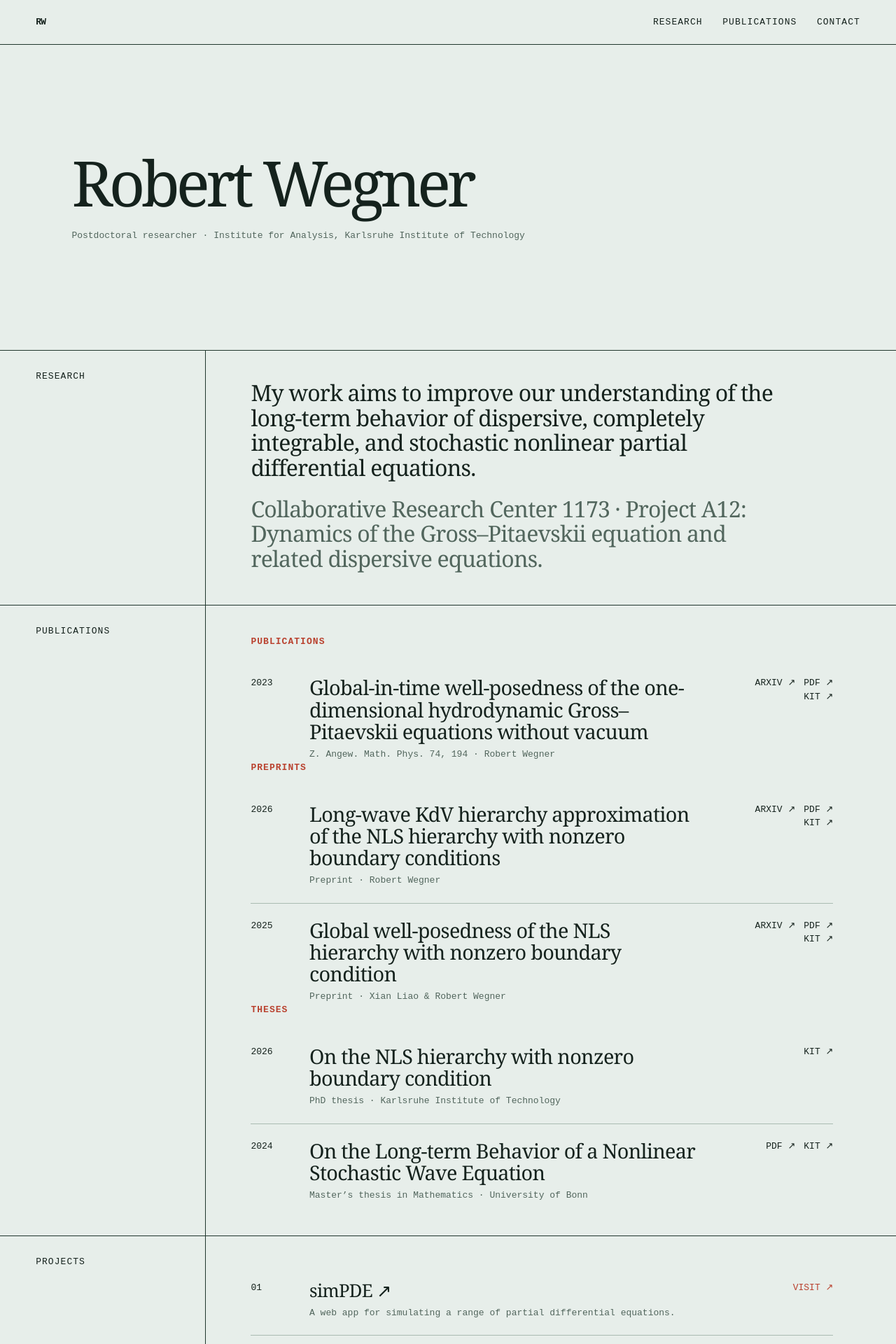
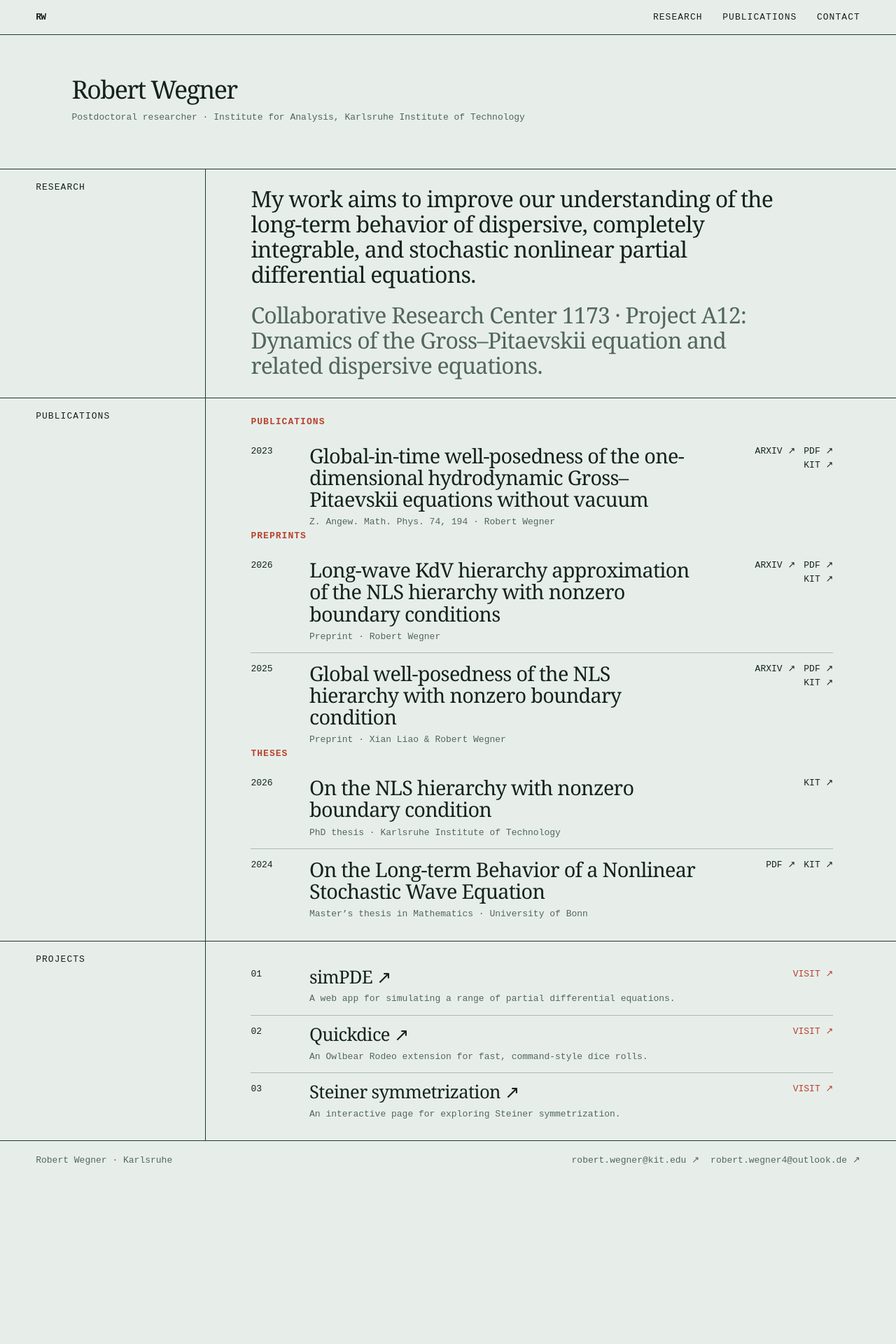
Before and after one commit to Robert-Wegner/Robert-Wegner.github.io, a Next.js app: page / in a window 1280 px wide. Shown: the top 1920 px of the page at 70% size. After the commit the page ends 1686 px from the top, so only its background shows below. Built offline with nearby package versions, Linux system fonts and the light colour scheme.

Commit message:
Compact academic site and update contact

```diff
--- a/app/globals.css
+++ b/app/globals.css
@@ -5,20 +5,21 @@
 html { scroll-behavior:smooth; }
 body { margin:0; background:var(--paper); color:var(--ink); font-family:Arial,Helvetica,sans-serif; }
 a { color:inherit; text-decoration:none; } a:hover { color:var(--signal); }
-.masthead { display:flex; align-items:center; justify-content:space-between; min-height:64px; padding:0 4vw; border-bottom:1px solid var(--line); font:13px 'Courier New',monospace; letter-spacing:.08em; text-transform:uppercase; }
+.masthead { display:flex; align-items:center; justify-content:space-between; min-height:50px; padding:0 4vw; border-bottom:1px solid var(--line); font:13px 'Courier New',monospace; letter-spacing:.08em; text-transform:uppercase; }
 .wordmark { font-weight:700; letter-spacing:-.05em; } nav { display:flex; gap:2.2em; }
-.intro { padding:clamp(70px,12vw,170px) 8vw clamp(80px,12vw,170px); border-bottom:1px solid var(--line); }
+.intro { padding:clamp(36px,5vw,60px) 8vw clamp(38px,5vw,64px); border-bottom:1px solid var(--line); }
 .role,.section-label,.year,.publication p,.links,.footer { font:13px/1.5 'Courier New',monospace; }
-h1 { margin:0; font:400 clamp(48px,7vw,100px)/.95 Georgia,'Times New Roman',serif; letter-spacing:-.06em; }
-.role { margin:1.5rem 0 0; color:var(--faint); max-width:680px; }
+h1 { margin:0; font:400 clamp(28px,2.8vw,36px)/1 Georgia,'Times New Roman',serif; letter-spacing:-.045em; }
+.role { margin:.75rem 0 0; color:var(--faint); max-width:680px; }
 .section { display:grid; grid-template-columns:minmax(150px,23vw) 1fr; border-bottom:1px solid var(--line); }
-.section-label { margin:0; padding:27px 4vw; border-right:1px solid var(--line); text-transform:uppercase; letter-spacing:.08em; }
-.copy,.publication-list { padding:42px 7vw 48px 5vw; }
+.section-label { margin:0; padding:16px 4vw; border-right:1px solid var(--line); text-transform:uppercase; letter-spacing:.08em; }
+.copy,.publication-list { padding:24px 7vw 28px 5vw; }
 .copy>p { max-width:760px; margin:0; font:400 clamp(21px,2.5vw,34px)/1.12 Georgia,serif; letter-spacing:-.025em; } .copy>p+p { margin-top:1.4rem; }
 .muted,.publication p { color:var(--faint); }
-.category { margin:45px 0 18px; font:700 13px/1.5 'Courier New',monospace; letter-spacing:.08em; text-transform:uppercase; color:var(--signal); }.category:first-child { margin-top:0; }
-.publication { display:grid; grid-template-columns:58px minmax(0,1fr) 165px; gap:2vw; padding:22px 0; border-bottom:1px solid var(--soft-line); }.publication:last-child { border-bottom:0; padding-bottom:0; }
+.category { margin:28px 0 10px; font:700 13px/1.5 'Courier New',monospace; letter-spacing:.08em; text-transform:uppercase; color:var(--signal); }.category:first-child { margin-top:0; }
+.publication { display:grid; grid-template-columns:58px minmax(0,1fr) 165px; gap:2vw; padding:13px 0; border-bottom:1px solid var(--soft-line); }.publication:last-child { border-bottom:0; padding-bottom:0; }
 .publication h2 { margin:0 0 8px; max-width:800px; font:400 clamp(21px,2.25vw,31px)/1.08 Georgia,serif; letter-spacing:-.025em; }.publication p { margin:0; }
 .links { display:flex; flex-wrap:wrap; align-content:flex-start; justify-content:flex-end; gap:0 12px; text-transform:uppercase; }.other-entry h2 { font-size:clamp(20px,2vw,27px); }.other-entry a { color:var(--signal); }
-.footer { display:flex; justify-content:space-between; gap:20px; padding:28px 4vw; color:var(--faint); }
-@media (max-width:720px) { .masthead{padding:0 20px;} nav{gap:1em;} .intro{padding:80px 20px;} .section{grid-template-columns:1fr;} .section-label{padding:18px 20px;border-right:0;border-bottom:1px solid var(--line);} .copy,.publication-list{padding:30px 20px 36px;} .publication{grid-template-columns:45px minmax(0,1fr);gap:0 12px;} .publication .links{grid-column:2;justify-content:flex-start;margin-top:14px;} .footer{display:block;padding:24px 20px;} .footer a{display:block;margin-top:10px;} }
+.footer { display:flex; justify-content:space-between; gap:20px; padding:18px 4vw; color:var(--faint); }
+.contact-links { display:flex; flex-wrap:wrap; justify-content:flex-end; gap:0 16px; }
+@media (max-width:720px) { .masthead{padding:0 20px;} nav{gap:1em;} .intro{padding:38px 20px;} .section{grid-template-columns:1fr;} .section-label{padding:12px 20px;border-right:0;border-bottom:1px solid var(--line);} .copy,.publication-list{padding:20px 20px 24px;} .publication{grid-template-columns:45px minmax(0,1fr);gap:0 12px;} .publication .links{grid-column:2;justify-content:flex-start;margin-top:8px;} .footer{display:block;padding:16px 20px;} .contact-links{justify-content:flex-start;margin-top:6px;} .footer a{display:block;margin-top:6px;} }
--- a/app/page.tsx
+++ b/app/page.tsx
@@ -129,8 +129,11 @@ export default function Home() {
       </section>
 
       <footer className="footer" id="contact">
-        <span>Robert Wegner · KIT · Karlsruhe</span>
-        <a href="mailto:robert.wegner4@outlook.de">robert.wegner4@outlook.de ↗</a>
+        <span>Robert Wegner · Karlsruhe</span>
+        <span className="contact-links">
+          <a href="mailto:robert.wegner@kit.edu">robert.wegner@kit.edu ↗</a>
+          <a href="mailto:robert.wegner4@outlook.de">robert.wegner4@outlook.de ↗</a>
+        </span>
       </footer>
     </main>
   );
--- a/public/index.html
+++ b/public/index.html
@@ -87,6 +87,6 @@
       </section>
     </main>
 
-    <footer class="footer" id="contact"><span>Robert Wegner · KIT · Karlsruhe</span><a href="mailto:robert.wegner4@outlook.de">robert.wegner4@outlook.de ↗</a></footer>
+    <footer class="footer" id="contact"><span>Robert Wegner · Karlsruhe</span><span class="contact-links"><a href="mailto:robert.wegner@kit.edu">robert.wegner@kit.edu ↗</a><a href="mailto:robert.wegner4@outlook.de">robert.wegner4@outlook.de ↗</a></span></footer>
   </body>
 </html>
--- a/public/styles.css
+++ b/public/styles.css
@@ -3,24 +3,25 @@
 html { scroll-behavior:smooth; }
 body { margin:0; background:var(--paper); color:var(--ink); font-family:Arial,Helvetica,sans-serif; }
 a { color:inherit; text-decoration:none; } a:hover { color:var(--signal); }
-.masthead { display:flex; align-items:center; justify-content:space-between; min-height:64px; padding:0 4vw; border-bottom:1px solid var(--line); font:13px 'Courier New',monospace; letter-spacing:.08em; text-transform:uppercase; }
+.masthead { display:flex; align-items:center; justify-content:space-between; min-height:50px; padding:0 4vw; border-bottom:1px solid var(--line); font:13px 'Courier New',monospace; letter-spacing:.08em; text-transform:uppercase; }
 .wordmark { font-weight:700; letter-spacing:-.05em; } nav { display:flex; gap:2.2em; }
-.intro { padding:clamp(70px,12vw,170px) 8vw clamp(80px,12vw,170px); border-bottom:1px solid var(--line); }
+.intro { padding:clamp(36px,5vw,60px) 8vw clamp(38px,5vw,64px); border-bottom:1px solid var(--line); }
 .kicker,.role,.section-label,.year,.publication p,.links,.footer { font:13px/1.5 'Courier New',monospace; }
 .kicker { margin:0 0 2.1rem; color:var(--faint); text-transform:uppercase; letter-spacing:.08em; }
-h1 { margin:0; font:400 clamp(48px,7vw,100px)/.95 Georgia,'Times New Roman',serif; letter-spacing:-.06em; } .role { margin:1.5rem 0 0; color:var(--faint); max-width:680px; }
+h1 { margin:0; font:400 clamp(28px,2.8vw,36px)/1 Georgia,'Times New Roman',serif; letter-spacing:-.045em; } .role { margin:.75rem 0 0; color:var(--faint); max-width:680px; }
 .section { display:grid; grid-template-columns:minmax(150px,23vw) 1fr; border-bottom:1px solid var(--line); }
-.section-label { margin:0; padding:27px 4vw; border-right:1px solid var(--line); text-transform:uppercase; letter-spacing:.08em; }
-.copy,.publication-list { padding:42px 7vw 48px 5vw; }
+.section-label { margin:0; padding:16px 4vw; border-right:1px solid var(--line); text-transform:uppercase; letter-spacing:.08em; }
+.copy,.publication-list { padding:24px 7vw 28px 5vw; }
 .copy>p { max-width:760px; margin:0; font:400 clamp(21px,2.5vw,34px)/1.12 Georgia,serif; letter-spacing:-.025em; } .copy>p+p { margin-top:1.4rem; }
 .muted,.publication p,.thesis p { color:var(--faint); }
-.category { margin:45px 0 18px; font:700 13px/1.5 'Courier New',monospace; letter-spacing:.08em; text-transform:uppercase; color:var(--signal); }
+.category { margin:28px 0 10px; font:700 13px/1.5 'Courier New',monospace; letter-spacing:.08em; text-transform:uppercase; color:var(--signal); }
 .category:first-child { margin-top:0; }
-.publication { display:grid; grid-template-columns:58px minmax(0,1fr) 165px; gap:2vw; padding:22px 0; border-bottom:1px solid var(--soft-line); }
+.publication { display:grid; grid-template-columns:58px minmax(0,1fr) 165px; gap:2vw; padding:13px 0; border-bottom:1px solid var(--soft-line); }
 .publication:last-child { border-bottom:0; padding-bottom:0; }
 .publication h2,.thesis h2 { margin:0 0 8px; max-width:800px; font:400 clamp(21px,2.25vw,31px)/1.08 Georgia,serif; letter-spacing:-.025em; }
 .publication p,.thesis p { margin:0; } .links { display:flex; flex-wrap:wrap; align-content:flex-start; justify-content:flex-end; gap:0 12px; text-transform:uppercase; }
 .other-entry h2 { font-size:clamp(20px,2vw,27px); } .other-entry a { color:var(--signal); }
 .thesis { display:flex; justify-content:space-between; gap:24px; } .thesis .links { min-width:150px; }
-.footer { display:flex; justify-content:space-between; gap:20px; padding:28px 4vw; color:var(--faint); }
-@media (max-width:720px) { .masthead{padding:0 20px;} nav{gap:1em;} .intro{padding:80px 20px;} .section{grid-template-columns:1fr;} .section-label{padding:18px 20px;border-right:0;border-bottom:1px solid var(--line);} .copy,.publication-list{padding:30px 20px 36px;} .publication{grid-template-columns:45px minmax(0,1fr);gap:0 12px;} .publication .links{grid-column:2;justify-content:flex-start;margin-top:14px;} .thesis{display:block;} .thesis .links{justify-content:flex-start;margin-top:20px;} .footer{display:block;padding:24px 20px;} .footer a{display:block;margin-top:10px;} }
+.footer { display:flex; justify-content:space-between; gap:20px; padding:18px 4vw; color:var(--faint); }
+.contact-links { display:flex; flex-wrap:wrap; justify-content:flex-end; gap:0 16px; }
+@media (max-width:720px) { .masthead{padding:0 20px;} nav{gap:1em;} .intro{padding:38px 20px;} .section{grid-template-columns:1fr;} .section-label{padding:12px 20px;border-right:0;border-bottom:1px solid var(--line);} .copy,.publication-list{padding:20px 20px 24px;} .publication{grid-template-columns:45px minmax(0,1fr);gap:0 12px;} .publication .links{grid-column:2;justify-content:flex-start;margin-top:8px;} .thesis{display:block;} .thesis .links{justify-content:flex-start;margin-top:12px;} .footer{display:block;padding:16px 20px;} .contact-links{justify-content:flex-start;margin-top:6px;} .footer a{display:block;margin-top:6px;} }
```
